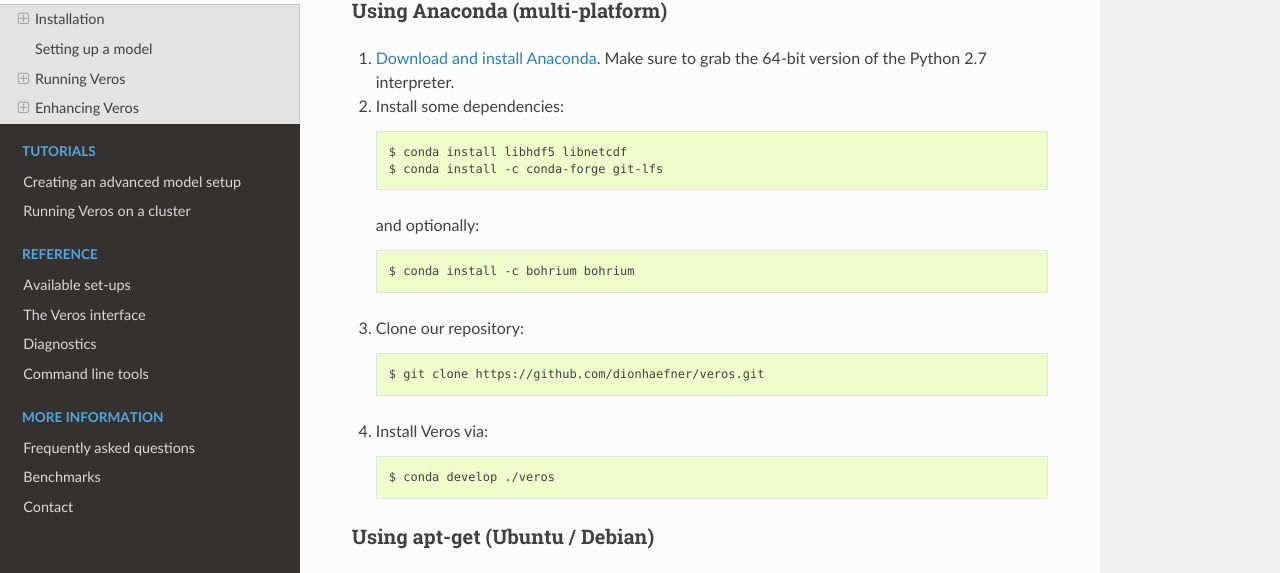
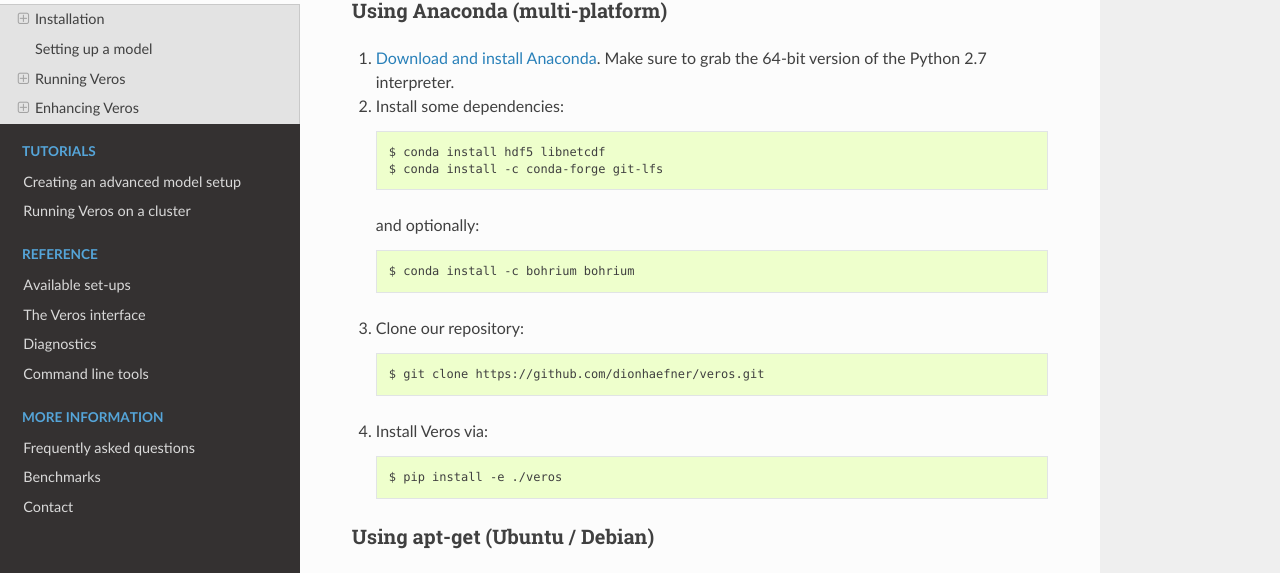
Before and after one commit to team-ocean/veros, a Sphinx documentation site: the page built from doc/quickstart/get-started.rst, in a window 1280 px wide and 900 px high. Shown: the part 219-792 px from the top of the window. Built offline with Sphinx 7.4.7 and the Read the Docs theme 2.0.0, drawn with Linux system fonts in a browser that asks for light colours; pages that are not in the unit, such as notebooks, are missing from menus.

Commit message:
update installation instructions

```diff
--- a/doc/quickstart/get-started.rst
+++ b/doc/quickstart/get-started.rst
@@ -12,7 +12,7 @@
 
 2. Install some dependencies: ::
 
-       $ conda install libhdf5 libnetcdf
+       $ conda install hdf5 libnetcdf
        $ conda install -c conda-forge git-lfs
 
    and optionally::
@@ -25,7 +25,7 @@
 
 4. Install Veros via::
 
-       $ conda develop ./veros
+       $ pip install -e ./veros
 
 
 Using apt-get (Ubuntu / Debian)
```
